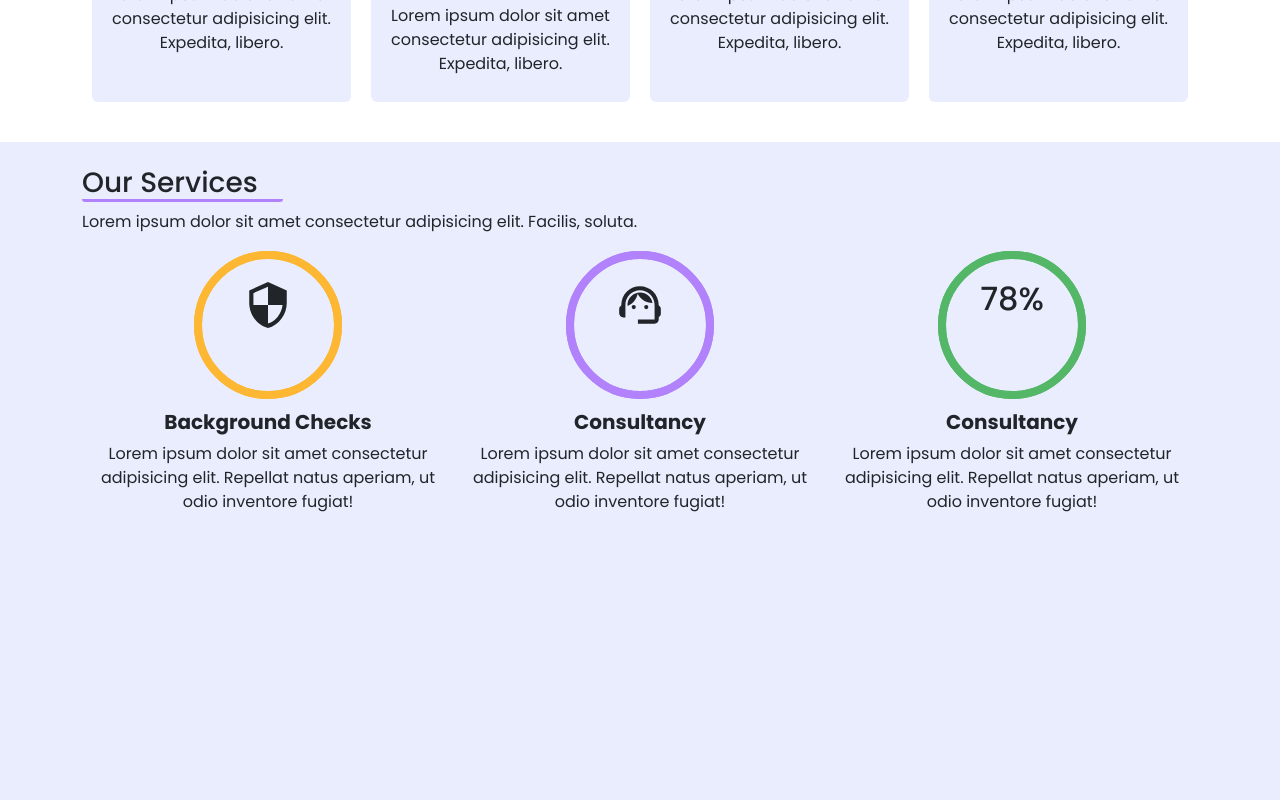
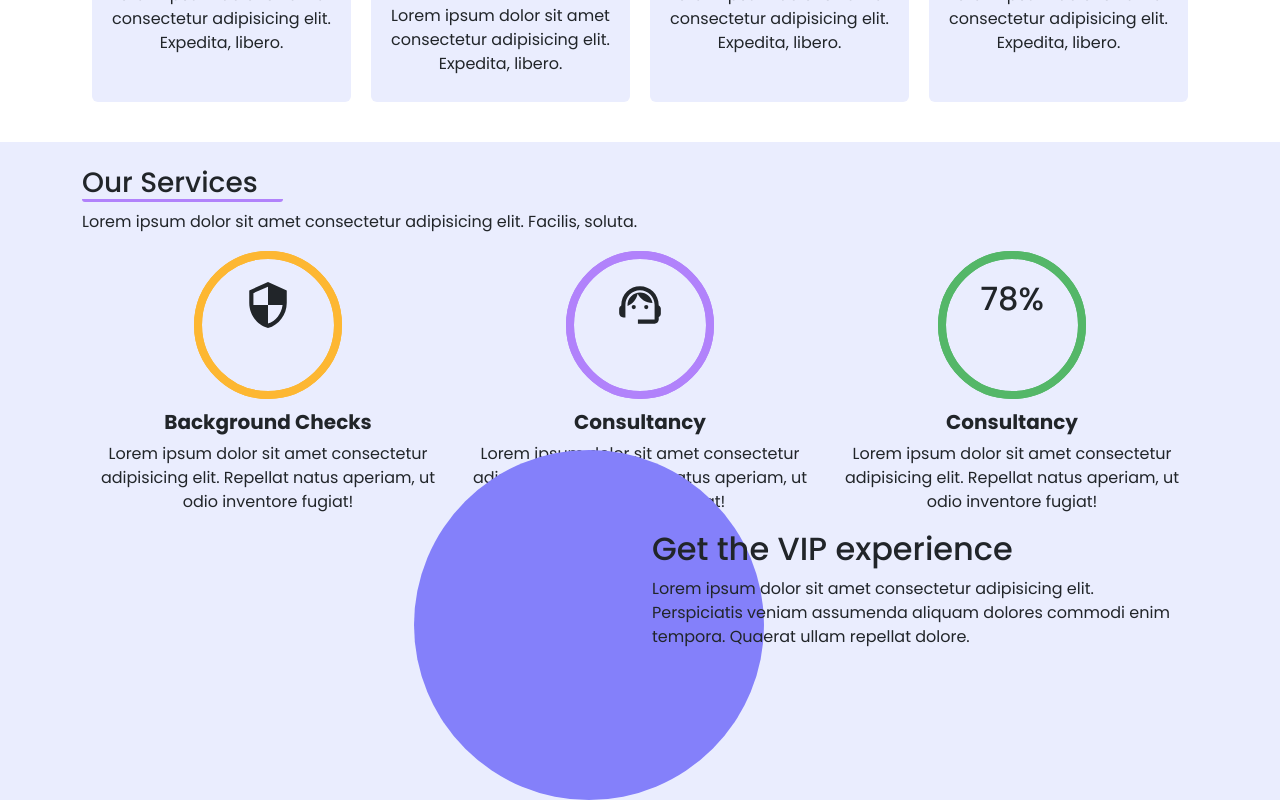
Before and after one commit to Marcos8060/H2, a React (Create React App) app: page / in a window 1280 px wide. Shown: the part 1062-1862 px from the top of the page. Before the commit the page ends 1592 px from the top, so only its background shows below. Built offline with nearby package versions, Linux system fonts and the light colour scheme; the HTML template or start-up script is replaced by a standard one.

Commit message:
added a vip section

```diff
--- a/src/components/Vip.js
+++ b/src/components/Vip.js
@@ -3,7 +3,19 @@ import React from 'react';
 function Vip() {
   return (
       <div className='app_vip'>
-
+          <div className="container">
+            <div class="row">
+                <div className="col-6">
+                    <div className="background">
+                        <img src="" alt="" />
+                    </div>
+                </div>
+                <div className="col-6">
+                    <h2>Get the VIP experience</h2>
+                    <p>Lorem ipsum dolor sit amet consectetur adipisicing elit. Perspiciatis veniam assumenda aliquam dolores commodi enim tempora. Quaerat ullam repellat dolore.</p>
+                </div>
+            </div>
+          </div>
       </div>
       );
 }
```
